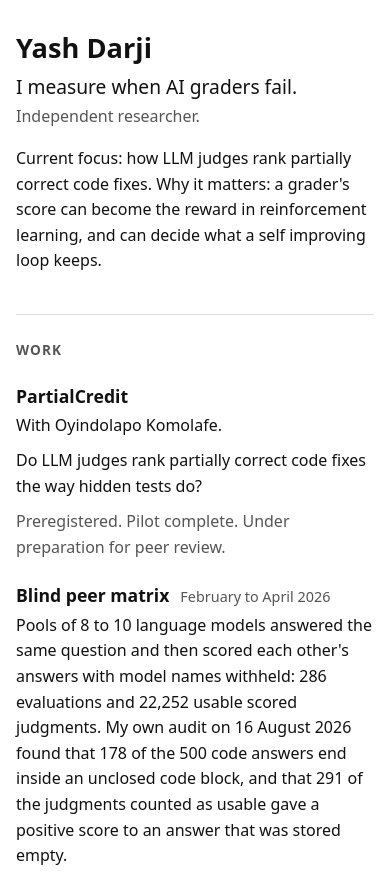
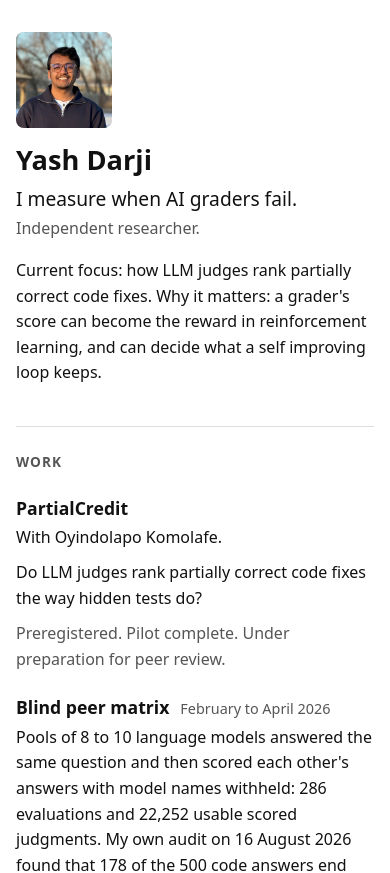
Before and after one commit to Yash2378/Yash2378.github.io, a plain HTML site: page index.html in a window 390 px wide. Shown: the top 873 px of the page. Drawn offline with Linux system fonts and the light colour scheme.

Commit message:
Add a photo and plainer wording for CODE-031
- Photo right of the name on wide screens, above it on phones.
- The CODE-031 entry now says what the question asked and how the fix
  was run, in short sentences.

```diff
--- a/index.html
+++ b/index.html
@@ -54,6 +54,10 @@ p { margin: 0 0 0.6rem; }
 .niche { font-size: 1.2rem; line-height: 1.45; margin-bottom: 0.25rem; }
 .meta, .status { color: var(--muted); }
 .focus { margin-top: 1rem; }
+.id { display: flex; align-items: flex-start; justify-content: space-between; gap: 1.25rem; }
+.who { min-width: 0; }
+.who p:last-child { margin-bottom: 0; }
+.photo { flex: none; display: block; width: 7rem; height: 7rem; margin-top: 0.5rem; border-radius: 8px; background: var(--rule); }
 .when { color: var(--muted); font-size: 0.9rem; font-weight: 400; margin-left: 0.4rem; white-space: nowrap; }
 a { color: var(--link); text-underline-offset: 2px; overflow-wrap: anywhere; }
 a:focus-visible { outline: 2px solid var(--link); outline-offset: 2px; }
@@ -70,6 +74,8 @@ footer {
   body { font-size: 16px; }
   .wrap { padding: 2rem 1rem 3rem; }
   h1 { font-size: 1.7rem; }
+  .id { flex-direction: column-reverse; gap: 1rem; }
+  .photo { width: 6rem; height: 6rem; margin-top: 0; }
 }
 </style>
 </head>
@@ -77,9 +83,14 @@ footer {
 <div class="wrap">
 
 <header>
+<div class="id">
+<div class="who">
 <h1>Yash Darji</h1>
 <p class="niche">I measure when AI graders fail.</p>
 <p class="meta">Independent researcher.</p>
+</div>
+<img class="photo" src="yash-darji.jpg" width="112" height="112" alt="Photo of Yash Darji.">
+</div>
 <p class="focus">Current focus: how LLM judges rank partially correct code fixes. Why it matters: a grader's score can become the reward in reinforcement learning, and can decide what a self improving loop keeps.</p>
 </header>
 
@@ -104,7 +115,7 @@ footer {
 
 <article>
 <h3>CODE-031 <span class="when">June 2026</span></h3>
-<p>Anecdote, not a result: on one coding question, two valid LLM judgments both gave an answer 10.0, and when its fix was run it oversold stock in 25 of 25 concurrency trials, while the two lower ranked fixes oversold in none.</p>
+<p>Anecdote, not a result. One coding question asked for a fix to a service that confirmed more orders than it had stock for when requests arrived together. Two valid LLM judgments both gave one answer 10.0. Its fix was run with 3 units in stock and 20 requests at once. More than 3 got through in 25 of 25 trials. With the fixes in the two lower ranked answers, that happened in none.</p>
 </article>
 
 </section>
```
Also changed, not shown: yash-darji.jpg (added).
